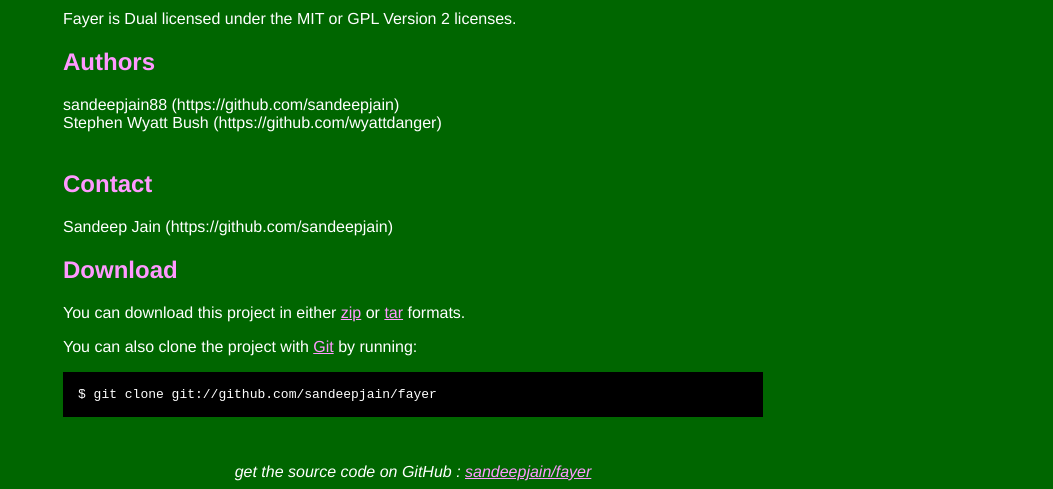
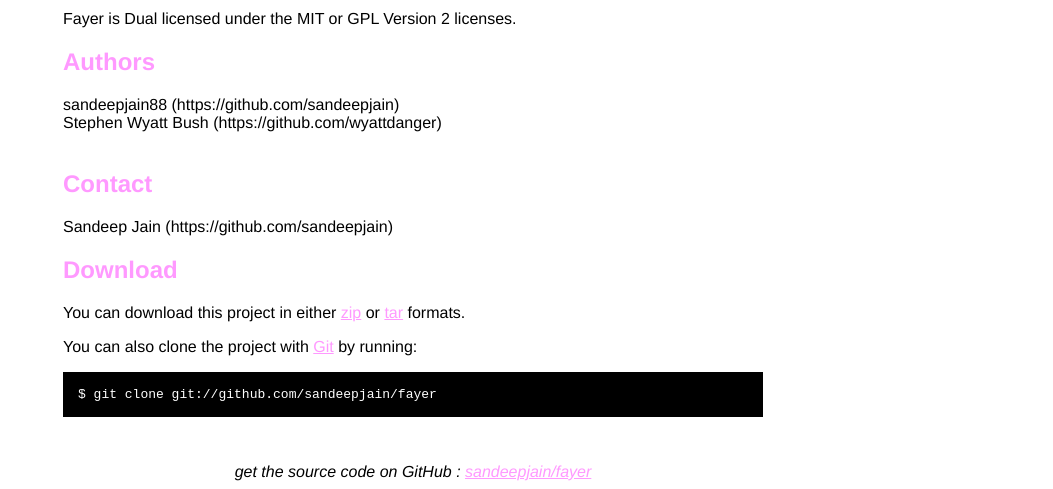
Before and after one commit to sandeepjain/fayer, a plain HTML site: page index.html in a window 1280 px wide. Shown: the part 316-805 px from the top of the page, without its empty margins (227-1280 px from the left). Drawn offline with Linux system fonts and the light colour scheme.

Commit message:
Edited index.html via GitHub

```diff
--- a/index.html
+++ b/index.html
@@ -8,9 +8,9 @@
   <style type="text/css">
     body {
       margin-top: 1.0em;
-      background-color: #006600;
+      background-color: #FFFFFF;
       font-family: Helvetica, Arial, FreeSans, san-serif;
-      color: #ffffff;
+      color: #000;
     }
     #container {
       margin: 0 auto;
```
